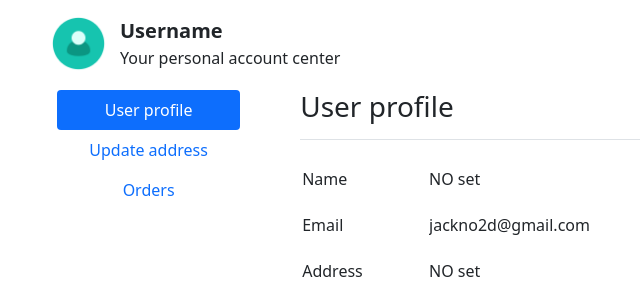
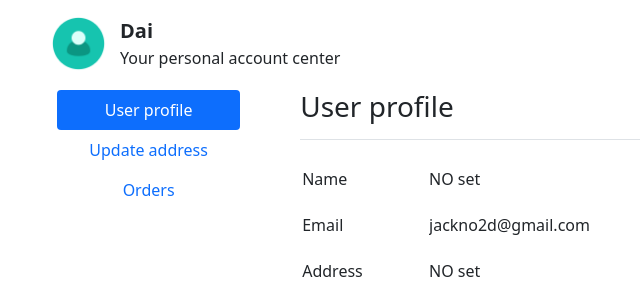
Before and after one commit to WenzheDai/Valuable_Again_Team3, a Django app: page /user/ in a window 1280 px wide. Shown: the part 56-356 px from the top of the page, without its empty margins (45-685 px from the left). Run offline with Django 3.2, Linux system fonts and the light colour scheme; a user stored in the database is signed in; data comes from the database, SQL or seed files in the repository; both versions use the stored data as it was after the commit.

Commit message:
modify label

```diff
--- a/templates/user/changeAddress.html
+++ b/templates/user/changeAddress.html
@@ -15,7 +15,7 @@
         <div class="top-box">
             <img src="{% static 'images/default-avatar.png' %}" class="rounded-circle" width="63" height="63">
             <div class="top-user-text">
-                <div class="fw-bold fs-5">Username</div>
+                <div class="fw-bold fs-5">{{ user.username }}</div>
                 <div class="fs-6">Your personal account center</div>
             </div>
         </div>
--- a/templates/user/orders.html
+++ b/templates/user/orders.html
@@ -15,7 +15,7 @@
         <div class="top-box">
             <img src="{% static 'images/default-avatar.png' %}" class="rounded-circle" width="63" height="63">
             <div class="top-user-text">
-                <div class="fw-bold fs-5">Username</div>
+                <div class="fw-bold fs-5">{{ user.username }}</div>
                 <div class="fs-6">Your personal account center</div>
             </div>
         </div>
--- a/templates/user/userProfile.html
+++ b/templates/user/userProfile.html
@@ -15,7 +15,7 @@
         <div class="top-box">
             <img src="{% static 'images/default-avatar.png' %}" class="rounded-circle" width="63" height="63">
             <div class="top-user-text">
-                <div class="fw-bold fs-5">Username</div>
+                <div class="fw-bold fs-5">{{ user.username }}</div>
                 <div class="fs-6">Your personal account center</div>
             </div>
         </div>
```
Also changed, not shown: db.sqlite3.
